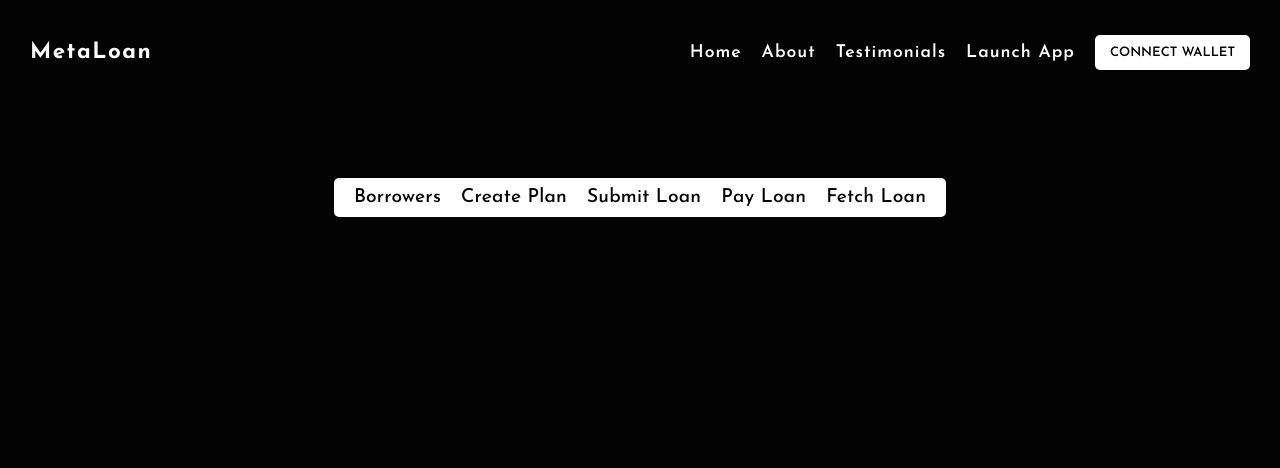
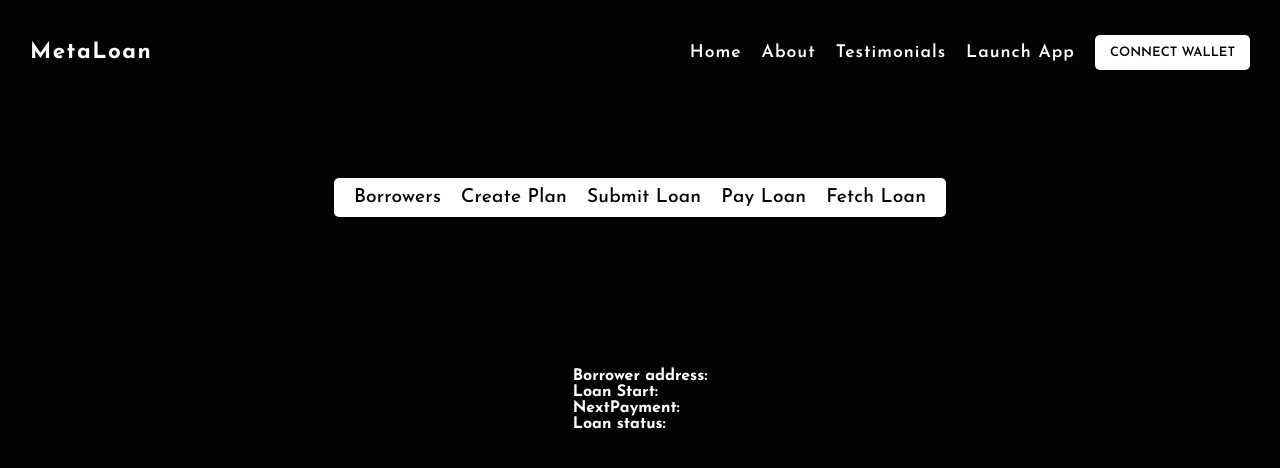
Before and after one commit to OuailTayarth/metaloan-app, a React (Create React App) app: page /launchApp/fetchLoan in a window 1280 px wide. Shown: the top 468 px of the page. Built offline with nearby package versions, Linux system fonts and the light colour scheme; what web3 would draw is missing.

Commit message:
refactoring the app

```diff
--- a/src/App.js
+++ b/src/App.js
@@ -30,6 +30,11 @@ let web3 = new Web3(window.ethereum);
        : I got stuck on returning all the borrowers
        : add the animation of developer/designer/trust
        : background animated video metaverse
+       : merging the function of NFt minter dapp with the current dapp
+       : return array of arrays and store it inside an array.
+       : convert arrays inside array to object= TODOS
+       : data.response the error cause Promise.all should be await as well as the
+       call
 */
 
 function App() {
@@ -39,6 +44,8 @@ function App() {
   const [paymentMonthly, setPaymentMonthly] = useState("100000000000000");
   const [LoanData, setLoanData] = useState([]);
   const [BorrowersData, setBorrowersData] = useState([]);
+
+
   useEffect(() => {
     if (blockchain.account !== "" && blockchain.smartContract !== null) {
       dispatch(fetchData(blockchain.account));
@@ -140,7 +147,6 @@ function App() {
     const status = (data.activated).toString();
     let startDay = (moment.unix(data.start)).toString();
     let nextPayment = (moment.unix(data.nextPayment)).toString();
-
         let item = {
           borrower : data.borrower,
           startLoan: startDay,
@@ -154,30 +160,37 @@ function App() {
 
   // fetch borrowers Data
   async function fetchBorrowersData () {
-    const data = blockchain.smartContract.methods.fetchAllBorrowers().call();
+    const data = await blockchain.smartContract.methods.fetchAllBorrowers().call();
 
-    const items = await Promise.all(data.map( async i => {
-      // const status = (i.activated).toString();
-      // let startDay = (moment.unix(i.start)).toString();
-      // let nextPayment = (moment.unix(i.nextPayment)).toString();
+    let items = await Promise.all(data.map(async (nested) => {
+      const status = (nested.activated).toString();
+      let startDay = (moment.unix(nested.start)).toString();
+      let nextPayment = (moment.unix(nested.nextPayment)).toString();
 
       let item = {
-        borrower : i.borrower,
-        startLoan: i.start,
-        nextPayment: i.nextPayment,
-        activated: i.activated
+        borrower : nested.borrower,
+        start: startDay,
+        nextPayment: nextPayment,
+        activated: status
       }
+      console.log(item);
+      return item;
 
-      return item;
     }));
-
-    console.log(items);
     setBorrowersData(items);
   }
+
 
   return (
     <s.Main>
         <>
+        {/* <button
+           onClick={(e)=> {
+             e.preventDefault()
+             dispatch(connect())
+           }}>
+             Connect
+           </button> */}
             <Navbar/>
             <Routes>
                 <Route path="launchApp"
@@ -187,8 +200,10 @@ function App() {
                     element={<SubmitLoan getLoan={getLoan} />}/>
                     <Route path="payLoan"
                     element={<PayLoan payLoan={payLoan}/>}/>
-                    <Route path="fetchLoan" element={<FetchLoan LoanData={LoanData}/>}/>
-                    <Route path="fetchBorrowers" element={<FetchBorrowers/>}/>
+                    <Route path="fetchLoan"
+                    element={<FetchLoan LoanData={LoanData}/>}/>
+                    <Route path="fetchBorrowers"
+                    element={<FetchBorrowers BorrowersData = {BorrowersData}/>}/>
                     <Route path="createPlan"
                     element={<CreatePlan createPlan={createPlan}/>}/>
                 </Route>
--- a/src/components/UserPages/FetchBorrowers/FetchBorrowers.js
+++ b/src/components/UserPages/FetchBorrowers/FetchBorrowers.js
@@ -1,17 +1,22 @@
 import React from "react";
-// import { useDispatch, useSelector } from "react-redux";
-// import { connect } from "../../../redux/blockchain/blockchainActions";
 
 
-
-const FetchBorrowers = () => {
-
-    // const dispatch = useDispatch();
-    // const blockchain = useSelector((state)=> state.blockchain);
+const FetchBorrowers = ({BorrowersData}) => {
 
     return (
-        <h1>FetchBorrowers</h1>
-    )
+        <>
+            {BorrowersData.map((el, index) => {
+                return (
+                    <div key={index}>
+                        <h1>Borrower: {el.borrower}</h1>
+                        <h1>Loan Start: {el.start}</h1>
+                        <h1>Next Payment: {el.nextPayment}</h1>
+                        <h1>Loan status: {el.activated}</h1>
+                    </div>
+                )
+            })}
+        </>
+    );
 }
 
 export default FetchBorrowers;
--- a/src/components/UserPages/FetchLoan/FetchLoan.js
+++ b/src/components/UserPages/FetchLoan/FetchLoan.js
@@ -5,10 +5,10 @@ import React from "react";
 const FetchLoan = ({LoanData}) => {
     return (
         <div>
-            <h1>{LoanData.borrower}</h1>
-            <h1>{LoanData.startLoan}</h1>
-            <h1>{LoanData.nextPayment}</h1>
-            <h1>{LoanData.activated}</h1>
+            <h1>Borrower address: {LoanData.borrower}</h1>
+            <h1>Loan Start: {LoanData.startLoan}</h1>
+            <h1>NextPayment: {LoanData.nextPayment}</h1>
+            <h1>Loan status: {LoanData.activated}</h1>
         </div>
     )
 }
```
